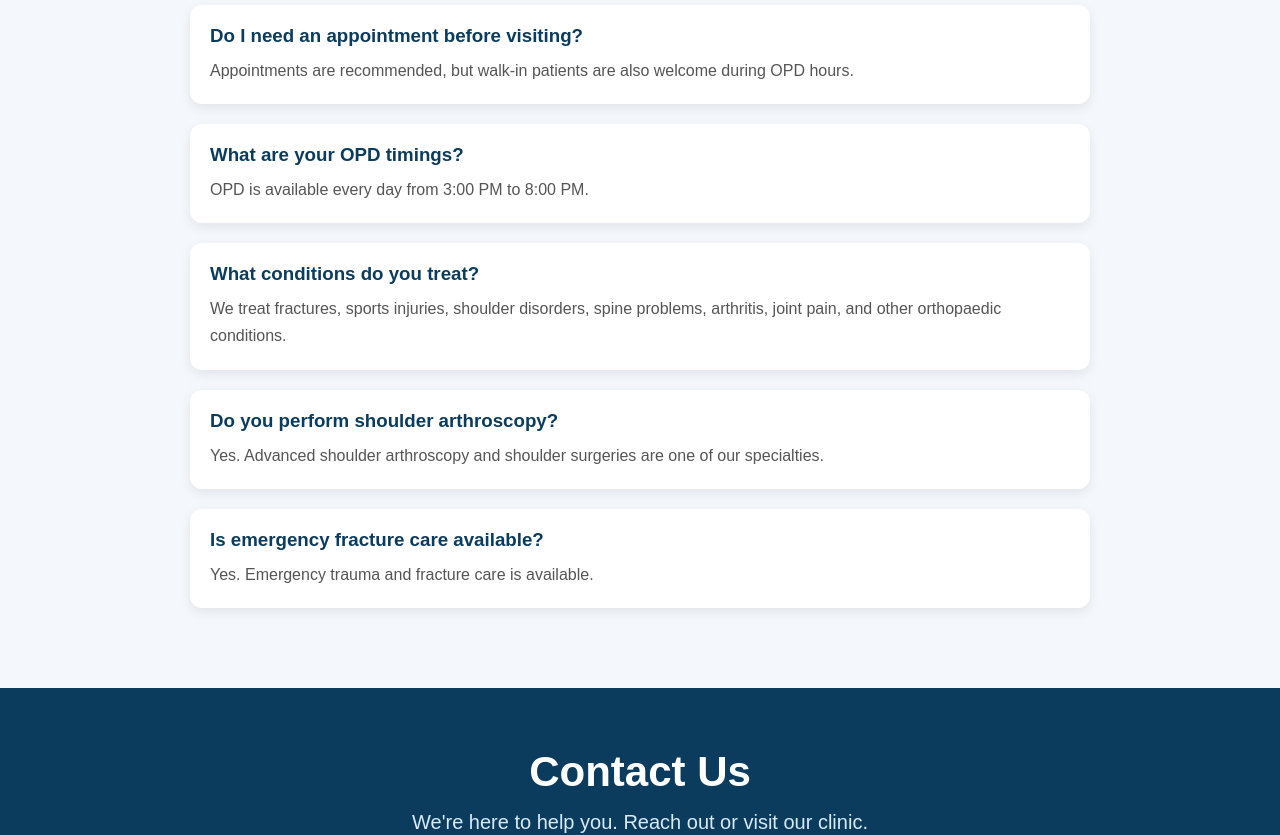
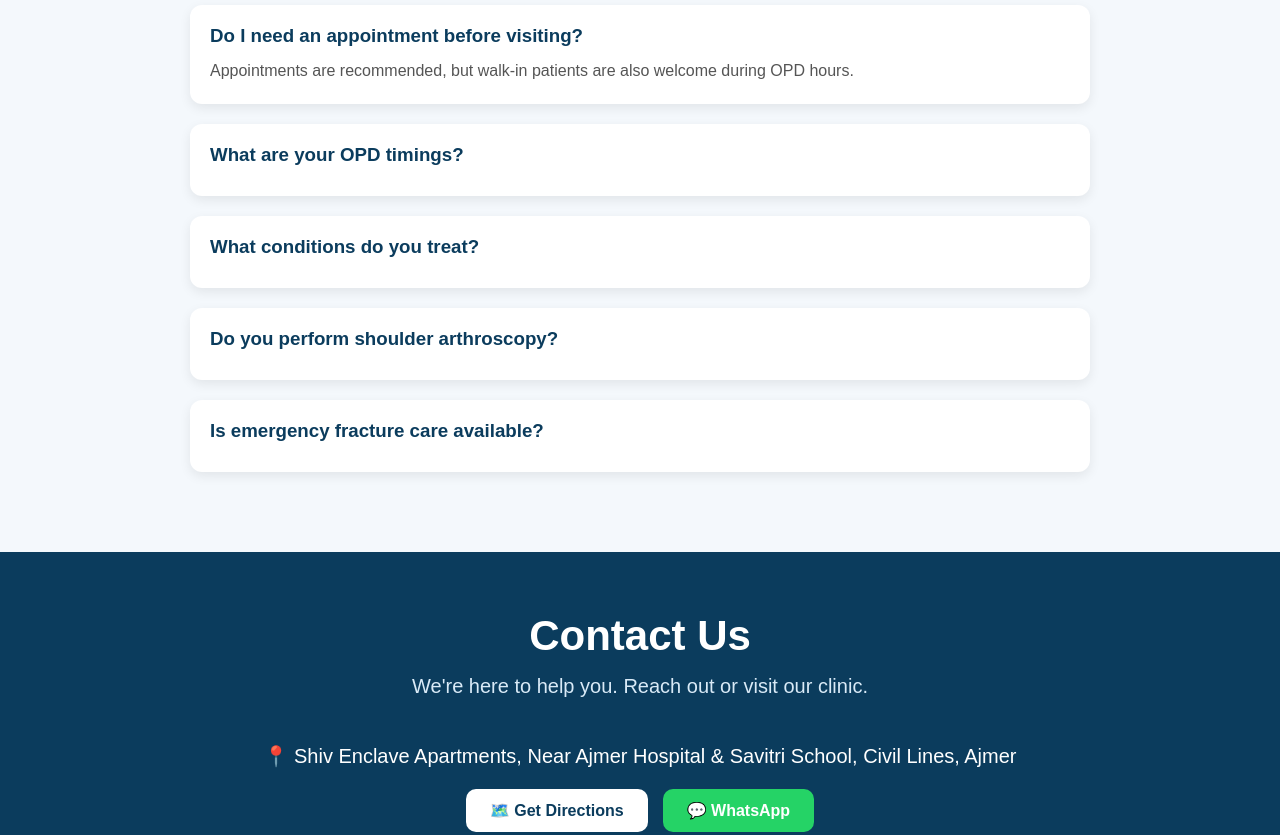
Before and after one commit to drishaanortho/drishaanortho-website, a Next.js app: page / in a window 1280 px wide. Shown: the part 4400-5235 px from the top of the page. Built offline with nearby package versions, Linux system fonts and the light colour scheme.

Commit message:
Make FAQ expandable

```diff
--- a/components/FAQ.tsx
+++ b/components/FAQ.tsx
@@ -1,3 +1,6 @@
+"use client";
+
+import { useState } from "react";
 export default function FAQ() {
   const faqs = [
     {
@@ -21,6 +24,7 @@ export default function FAQ() {
       answer: "Yes. Emergency trauma and fracture care is available.",
     },
   ];
+  const [openIndex, setOpenIndex] = useState<number | null>(0);
 
   return (
     <section
@@ -44,20 +48,26 @@ export default function FAQ() {
         {faqs.map((faq, index) => (
           <div
     key={index}
+    onClick={() =>
+        setOpenIndex(openIndex === index ? null : index)
+    }
     style={{
         background: "white",
         marginBottom: "20px",
         padding: "20px",
         borderRadius: "12px",
         boxShadow: "0 4px 12px rgba(0,0,0,0.08)",
+        cursor: "pointer",
     }}
           >
             <h3 style={{ color: "#0B3C5D", marginBottom: "10px" }}>
               {faq.question}
             </h3>
+            {openIndex === index && (
     <p style={{ color: "#555", lineHeight: "1.7" }}>
         {faq.answer}
     </p>
+)}
           </div>
         ))}
       </div>
```
Lines whose indentation alone changed are shown as unchanged.
